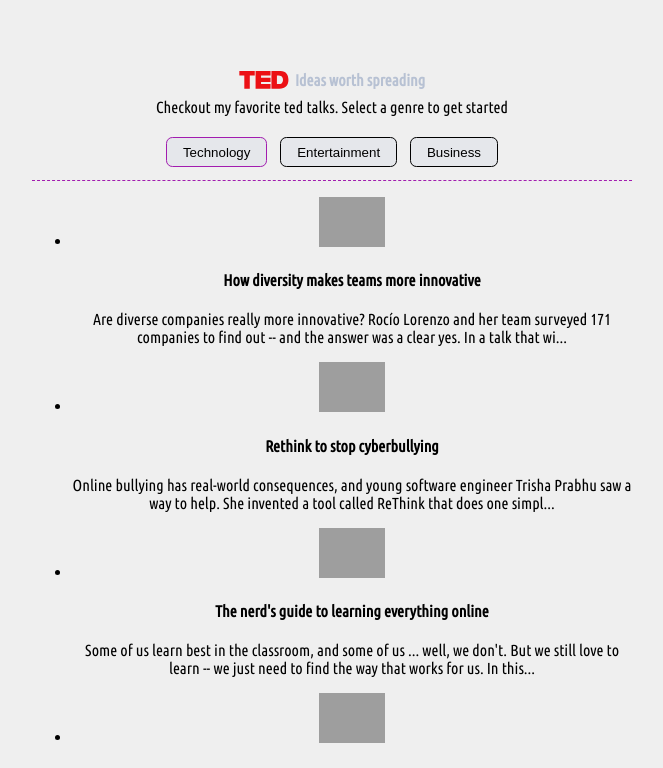
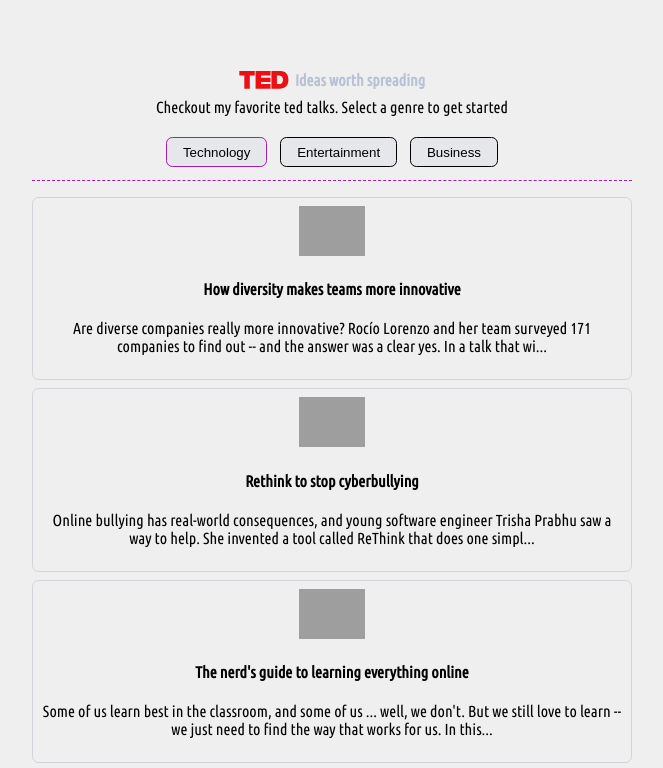
Before and after one commit to anandbaraik/TedTalk-react, a React (Create React App) app: page / in a window 1280 px wide. Shown: the top 768 px of the page, without its empty margins (308-971 px from the left). Built offline with nearby package versions, Linux system fonts and the light colour scheme; grey boxes are pictures that could not be loaded.

Commit message:
update:improvemnt in ui

```diff
--- a/src/App.js
+++ b/src/App.js
@@ -154,10 +154,20 @@
       </div>
         <hr style={{borderStyle: "dashed", color: "#a21caf", borderTop:"1px"}}/>
         <div>
-          <ul>
+          <ul
+          style={{
+            padding: "0"
+          }}>
             {
               TedTalkDb[category].map(({title, description, url, img}, index) => (
-                <li key={index}>
+                <li key={index}
+                  style={{
+                    border: "1px solid #d1d5db",
+                    listStyle: "none",
+                    borderRadius: "0.4rem",
+                    padding: "0.5rem",
+                    margin: "0.5rem 0rem"
+              }}>
                   <a href={url}
                     target="_blank"
                     rel="no-referrer">
@@ -166,7 +176,8 @@
                           style={{
                             width:"80px",
                             height: "50px",
-                            objectFit: "contain"
+                            objectFit: "contain",
+                            borderRadius: "0.5rem"
                           }}
                           loading="lazy"
                           alt={title}
```
